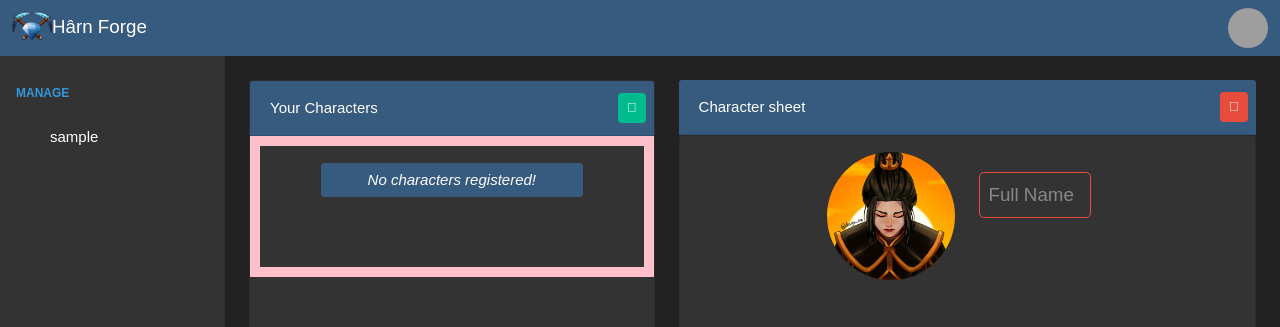
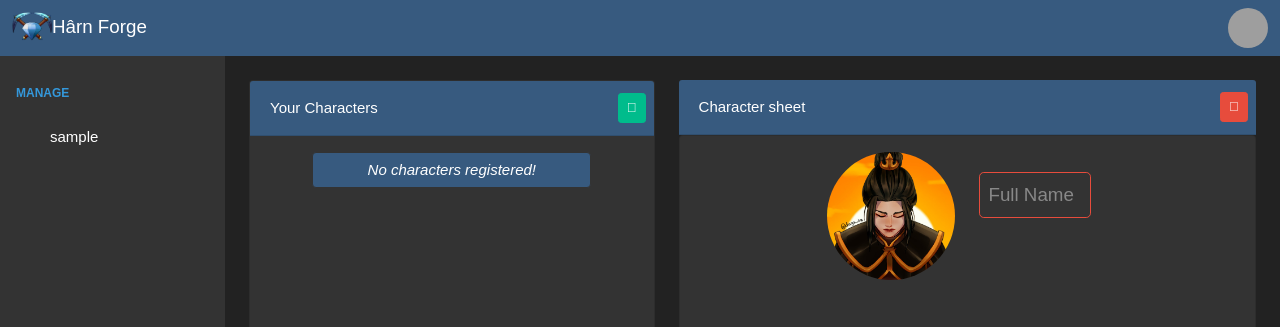
Before and after one commit to JorgeOJara/harnwebforge, a React (Create React App) app: page / in a window 1280 px wide. Shown: the top 327 px of the page. Built offline with nearby package versions, Linux system fonts and the light colour scheme; no server answers; sample sign-in values are in the browser's storage; grey boxes are pictures that could not be loaded; a web font is replaced by a local one.

Commit message:
Something

```diff
--- a/src/comp/sidePannel.js
+++ b/src/comp/sidePannel.js
@@ -49,7 +49,7 @@ Your Characters
 </div>
 </div>
 <center>
-<div className="overflow-scroll h-100 p-3 lil">
+<div className="overflow-auto h-100 p-3 lil">
 {
 completed.map(item => {
     return <button className="btn btn-secondary ch"
--- a/src/css/join.css
+++ b/src/css/join.css
@@ -32,4 +32,4 @@
   }
 
 .box{margin-bottom: 100px;}
-.lil{border:10px solid pink;}
+.lil{overflow: scroll;}
```
